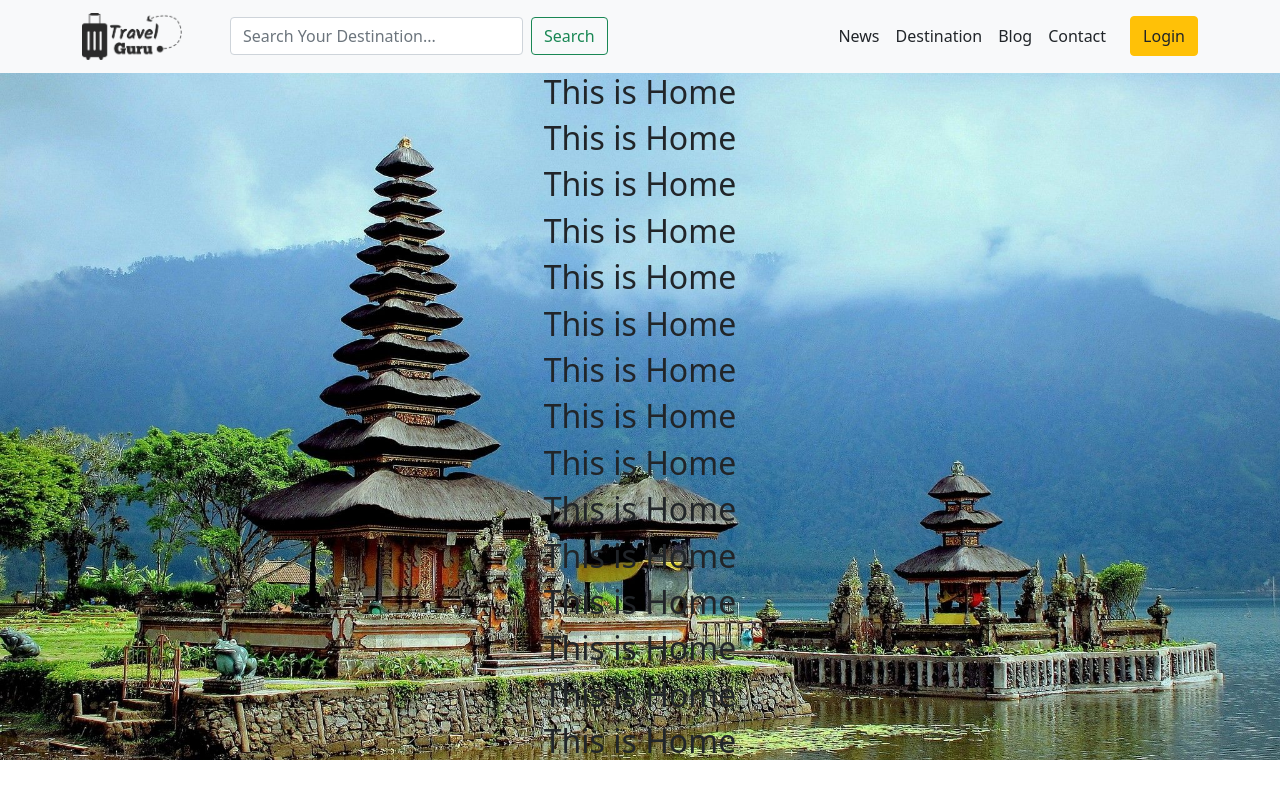
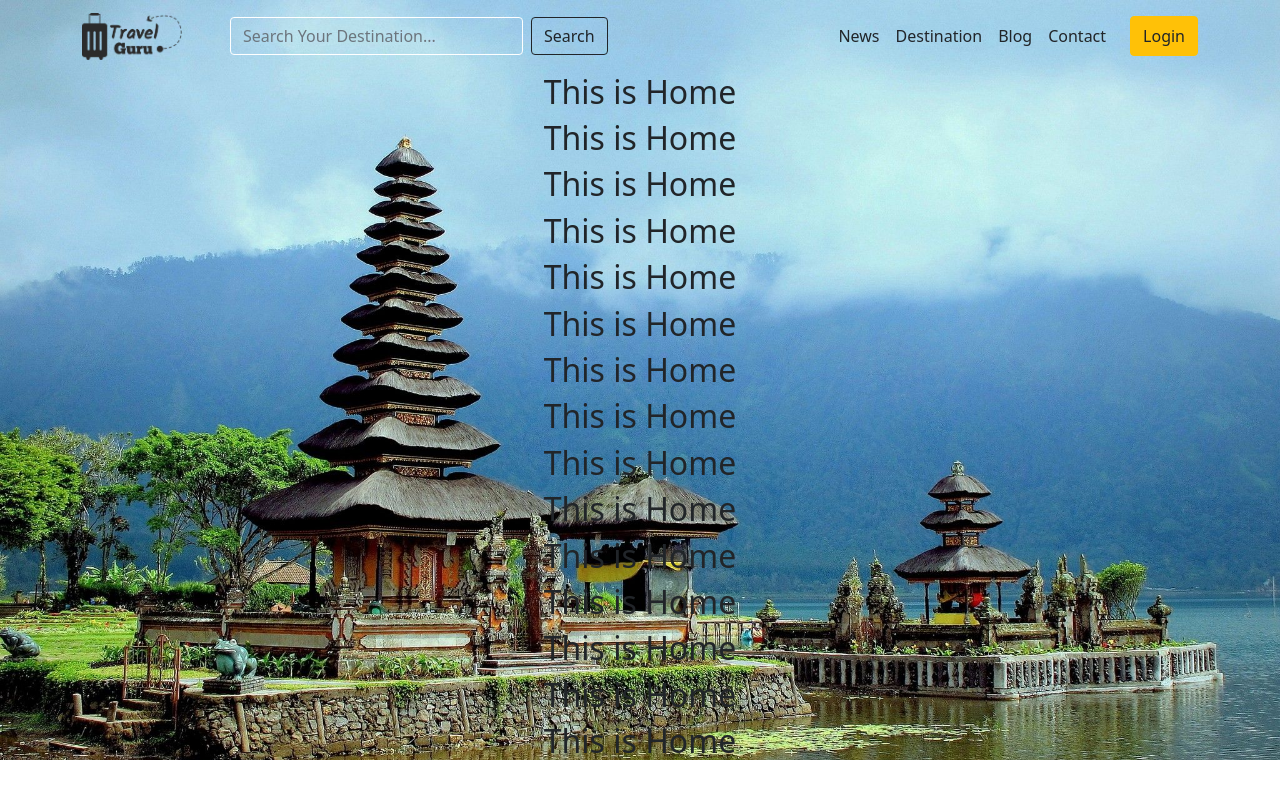
Before and after one commit to emonShimoul/travel-guru-react-client, a React (Create React App) app: page / in a window 1280 px wide. Built offline with nearby package versions, Linux system fonts and the light colour scheme.

Commit message:
change in header background

```diff
--- /dev/null
+++ b/src/components/Header/Header.css
@@ -0,0 +1,3 @@
+.input-bg{
+    background-color: transparent;
+}
--- a/src/components/Header/Header.js
+++ b/src/components/Header/Header.js
@@ -1,12 +1,13 @@
 import React from 'react';
-import { Button, Container, Form, Nav, Navbar, NavDropdown } from 'react-bootstrap';
+import { Button, Container, Form, InputGroup, Nav, Navbar } from 'react-bootstrap';
 import { Link } from 'react-router-dom';
 import logo from '../../images/logo.png';
+import './Header.css';
 
 const Header = () => {
     return (
         <div>
-            <Navbar bg="light" expand="lg">
+            <Navbar expand="lg">
                 <Container>
                     <Navbar.Brand className='me-5'>
                         <Link to='/home'><img style={{width: '100px'}} src={logo} /></Link>
@@ -17,13 +18,13 @@ const Header = () => {
                             <Form.Control
                             type="search"
                             placeholder="Search Your Destination..."
-                            className="me-2 pe-5"
+                            className="me-2 pe-5 input-bg border border-white"
                             aria-label="Search"
                             />
-                            <Button variant="outline-success">Search</Button>
+                            <Button variant="outline-dark">Search</Button>
                         </Form>
                         <Nav
-                            className="my-2 my-lg-0"
+                            className="my-2 my-lg-c0"
                             style={{ maxHeight: '100px' }}
                             navbarScroll
                         >
```
Also changed, not shown: src/App.js (+6 -1 lines).
